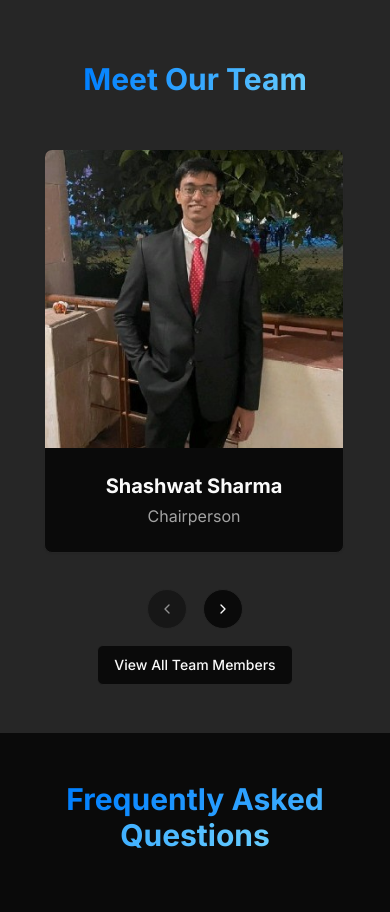
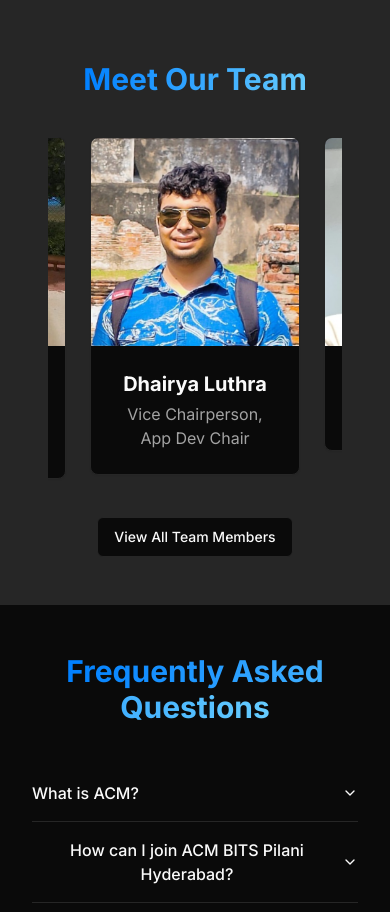
Before and after one commit to BPHC-ACM/ACM-Website, a Next.js app: page / in a window 390 px wide. Shown: the part 3700-4612 px from the top of the page. Built offline with nearby package versions, Linux system fonts and the light colour scheme.

Commit message:
fix: made carousel more accessible on mobile devices

```diff
--- a/app/page.tsx
+++ b/app/page.tsx
@@ -24,67 +24,11 @@ import {
 } from '@/components/ui/accordion';
 import { motion } from 'framer-motion';
 import { useState, useRef, useEffect } from 'react';
+import Slider from 'react-slick';
+import 'slick-carousel/slick/slick.css';
+import 'slick-carousel/slick/slick-theme.css';
 
 export default function Home() {
-	// Team carousel state
-	const [currentIndex, setCurrentIndex] = useState(0);
-	const [width, setWidth] = useState(0);
-	const carousel = useRef<HTMLDivElement>(null);
-	const [visibleSlides, setVisibleSlides] = useState(4);
-
-	useEffect(() => {
-		if (carousel.current) {
-			setWidth(
-				carousel.current.scrollWidth - carousel.current.offsetWidth
-			);
-		}
-	}, []);
-
-	// Update visible slides based on screen size
-	useEffect(() => {
-		const handleResize = () => {
-			if (window.innerWidth >= 1280) {
-				setVisibleSlides(4); // XL screens: 4 cards
-			} else if (window.innerWidth >= 1024) {
-				setVisibleSlides(3); // Large screens: 3 cards
-			} else if (window.innerWidth >= 768) {
-				setVisibleSlides(2); // Medium screens: 2 cards
-			} else {
-				setVisibleSlides(1); // Small screens: 1 card
-			}
-		};
-
-		// Initial call
-		handleResize();
-
-		// Add event listener
-		window.addEventListener('resize', handleResize);
-
-		// Clean up
-		return () => window.removeEventListener('resize', handleResize);
-	}, []);
-
-	// Smooth navigation with boundary conditions
-	const nextSlide = () => {
-		const maxIndex = teamHeads.length - visibleSlides;
-		if (currentIndex >= maxIndex) {
-			// Smooth transition to first slide
-			setCurrentIndex(0);
-		} else {
-			setCurrentIndex(currentIndex + 1);
-		}
-	};
-
-	const prevSlide = () => {
-		const maxIndex = teamHeads.length - visibleSlides;
-		if (currentIndex <= 0) {
-			// Smooth transition to last slide
-			setCurrentIndex(maxIndex);
-		} else {
-			setCurrentIndex(currentIndex - 1);
-		}
-	};
-
 	// Animation variants
 	const fadeIn = {
 		hidden: { opacity: 0, y: 30 },
@@ -104,6 +48,69 @@ export default function Home() {
 				staggerChildren: 0.1,
 			},
 		},
+	};
+
+	const sliderRef = useRef(null);
+	const [isMobile, setIsMobile] = useState(false);
+
+	useEffect(() => {
+		const checkIfMobile = () => {
+			setIsMobile(window.innerWidth <= 768);
+		};
+
+		checkIfMobile();
+		window.addEventListener('resize', checkIfMobile);
+
+		return () => {
+			window.removeEventListener('resize', checkIfMobile);
+		};
+	}, []);
+
+	const sliderSettings = {
+		dots: false,
+		infinite: true,
+		speed: 500,
+		slidesToShow: isMobile ? 1 : 4,
+		slidesToScroll: 1,
+		autoplay: true,
+		autoplaySpeed: 5000,
+		pauseOnHover: true,
+		arrows: false,
+		responsive: [
+			{
+				breakpoint: 1280,
+				settings: {
+					slidesToShow: 3,
+				},
+			},
+			{
+				breakpoint: 1024,
+				settings: {
+					slidesToShow: 2,
+				},
+			},
+			{
+				breakpoint: 768,
+				settings: {
+					slidesToShow: 1,
+					centerMode: true,
+					centerPadding: '30px',
+				},
+			},
+		],
+	};
+
+	// Navigation functions
+	const goToPrev = () => {
+		if (sliderRef.current) {
+			sliderRef.current.slickPrev();
+		}
+	};
+
+	const goToNext = () => {
+		if (sliderRef.current) {
+			sliderRef.current.slickNext();
+		}
 	};
 
 	return (
@@ -432,7 +439,8 @@ export default function Home() {
 					</motion.div>
 				</div>
 			</section>
-			{/* Team Carousel Section */}
+
+			{/* Team Carousel Section - REPLACED WITH NEW SLIDER */}
 			<section className='section-padding bg-muted'>
 				<div className='container'>
 					<motion.h2
@@ -444,31 +452,19 @@ export default function Home() {
 					>
 						<span className='heading-gradient'>Meet Our Team</span>
 					</motion.h2>
-					<div className='relative'>
+
 					<motion.div
-							className='overflow-hidden'
+						className='relative px-4'
 						initial={{ opacity: 0 }}
 						whileInView={{ opacity: 1 }}
 						viewport={{ once: true }}
 						transition={{ duration: 0.5 }}
 					>
+						<Slider ref={sliderRef} {...sliderSettings}>
+							{teamHeads.map((member, index) => (
+								<div key={index} className='px-3'>
 									<motion.div
-								ref={carousel}
-								className='flex p-3'
-								animate={{
-									x: -currentIndex * (300 + 24),
-								}}
-								transition={{
-									type: 'spring',
-									stiffness: 300,
-									damping: 30,
-								}}
-							>
-								{teamHeads.map((member, index) => (
-									<motion.div
-										key={index}
-										className='min-w-[300px] mr-6'
-										whileHover={{ scale: 1.05 }}
+										whileHover={{ scale: 1.01 }}
 										transition={{
 											type: 'spring',
 											stiffness: 400,
@@ -497,16 +493,17 @@ export default function Home() {
 											</CardContent>
 										</Card>
 									</motion.div>
+								</div>
 							))}
-							</motion.div>
-						</motion.div>
-						<div className='flex justify-center mt-6 space-x-4'>
+						</Slider>
+
+						{!isMobile && (
+							<div className='absolute w-[calc(100%+20px)] left-[-10px] flex justify-between top-1/2 mt-[-2rem] transform -translate-y-1/2 z-10'>
 								<Button
 									variant='outline'
 									size='icon'
-								onClick={prevSlide}
-								disabled={currentIndex === 0}
-								className='rounded-full hover:bg-primary/10 hover:text-primary'
+									onClick={goToPrev}
+									className='rounded-full hover:bg-primary/10 hover:text-primary -ml-4'
 								>
 									<ChevronLeft className='h-5 w-5' />
 									<span className='sr-only'>Previous</span>
@@ -514,18 +511,16 @@ export default function Home() {
 								<Button
 									variant='outline'
 									size='icon'
-								onClick={nextSlide}
-								disabled={
-									currentIndex ===
-									teamHeads.length - visibleSlides
-								}
-								className='rounded-full hover:bg-primary/10 hover:text-primary'
+									onClick={goToNext}
+									className='rounded-full hover:bg-primary/10 hover:text-primary -mr-4'
 								>
 									<ChevronRight className='h-5 w-5' />
 									<span className='sr-only'>Next</span>
 								</Button>
 							</div>
-						<div className='flex justify-center mt-4'>
+						)}
+
+						<div className='flex justify-center mt-8'>
 							<Button
 								asChild
 								variant='outline'
@@ -534,7 +529,7 @@ export default function Home() {
 								<Link href='/team'>View All Team Members</Link>
 							</Button>
 						</div>
-					</div>
+					</motion.div>
 				</div>
 			</section>
 
--- a/package.json
+++ b/package.json
@@ -57,7 +57,9 @@
 		"react-dom": "^18.3.1",
 		"react-hook-form": "^7.54.1",
 		"react-resizable-panels": "^2.1.7",
+		"react-slick": "^0.30.3",
 		"recharts": "2.15.0",
+		"slick-carousel": "^1.8.1",
 		"sonner": "^1.7.1",
 		"tailwind-merge": "^2.5.5",
 		"tailwindcss-animate": "^1.0.7",
```
Also changed, not shown: 1 other file (tests, documents, lock files or other folders). Lines whose indentation alone changed are shown as unchanged.
